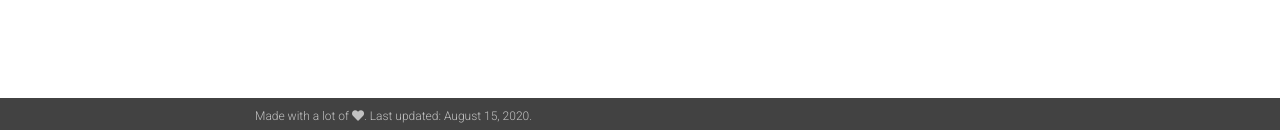
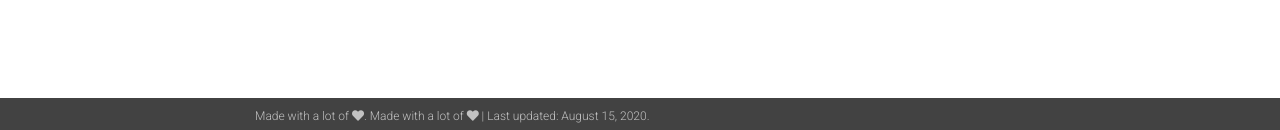
Before and after one commit to training-datalab/carlacisternas.com, a Jekyll site: the page built from _pages/about.md, in a window 1280 px wide. Shown: the part 767-897 px from the top of the page. Built offline with Jekyll 4.4.1, drawn with Linux system fonts in a browser that asks for light colours; nearby versions of some CDN libraries; a style sheet for code colours, icons or effects is not loaded.

Commit message:
Update _config.yml

```diff
--- a/_config.yml
+++ b/_config.yml
@@ -7,6 +7,7 @@ email: carla.cisternas@usach.cl
 description: > # this means to ignore newlines until "url:"
   A simple, whitespace theme for academics. Based on [*folio](https://github.com/bogoli/-folio) design.
 footer_text: >
+  Made with a lot of <i class="fas fa-heart"></i> |
 
 url: https://summertown-lab.github.io
 baseurl: /test
```
